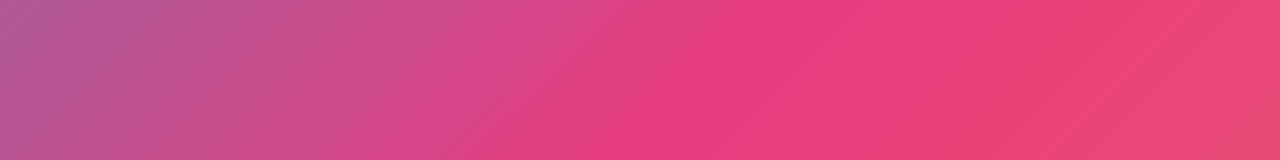
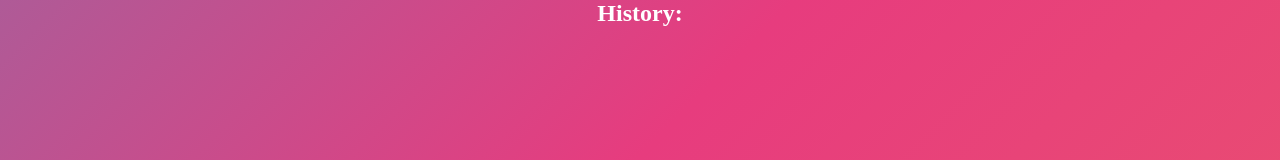
Before and after one commit to Franciscoborges2002/csgoRandomMapPicker, a plain HTML site: page index.html in a window 1280 px wide. Shown: the top 160 px of the page. Drawn offline with Linux system fonts and the light colour scheme.

Commit message:
Update index.html

```diff
--- a/index.html
+++ b/index.html
@@ -10,6 +10,8 @@
             <input type="button" value="Click for a random map" onClick="randomMap()">
             <p id="TxtBold">Map is:</p>
             <p id="result">****</p>
+            <h2 id="historyHeader">History:</h2>
+            <p id="history"></p>
         </center>
     </body>
 </html>
```
